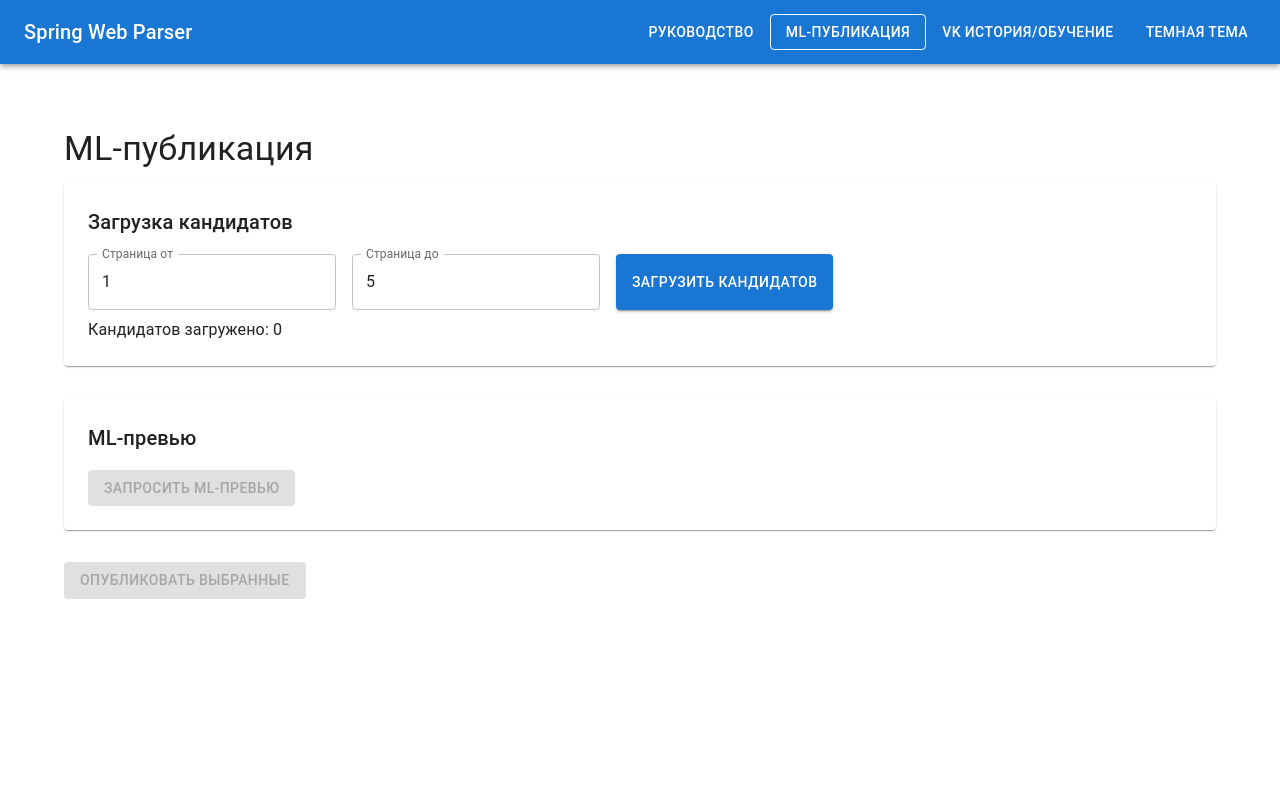
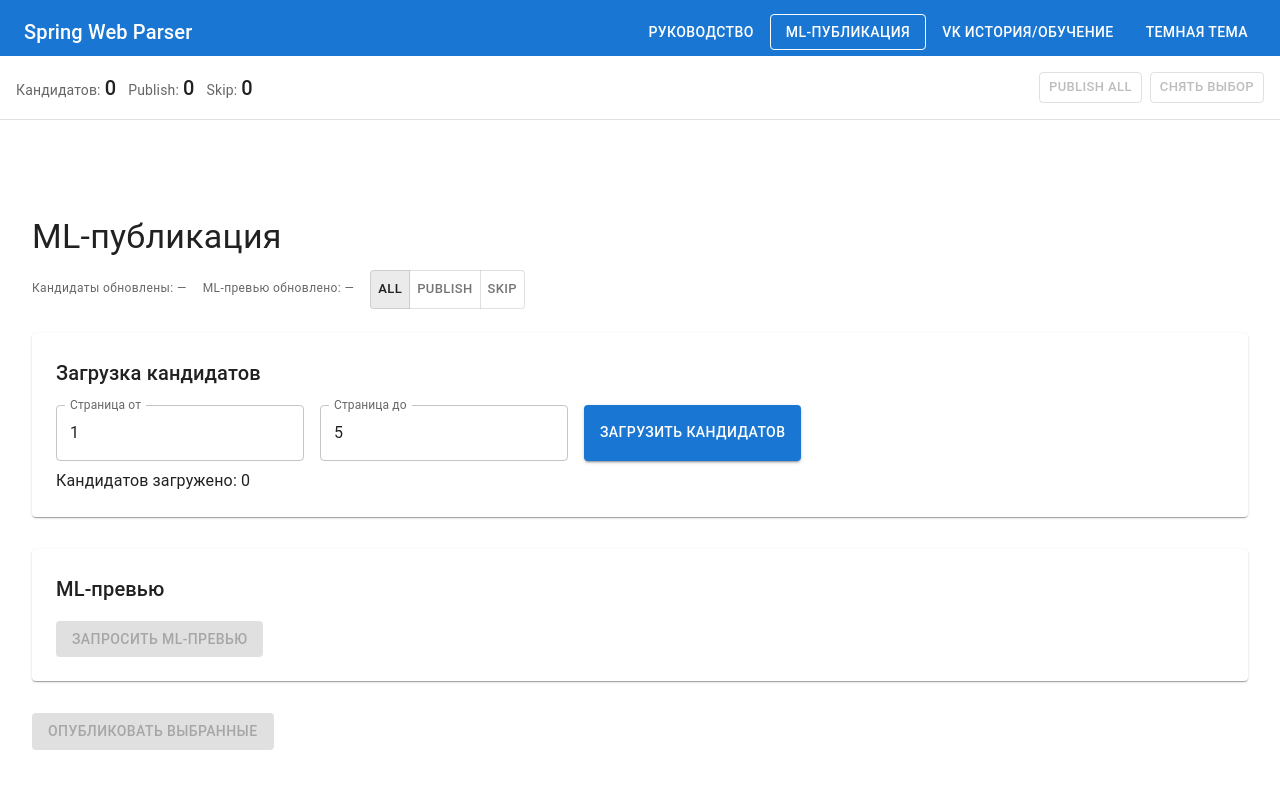
Before and after one commit to tyomakr/SpringWebParser, a React (Create React App) app in the folder ui/: page /ml-publish in a window 1280 px wide. Shown: the top 788 px of the page. Built offline with nearby package versions, Linux system fonts and the light colour scheme.

Commit message:
feat(ui): align fixed headers and finish now-4

```diff
--- a/ui/src/components/MlPublishPage.js
+++ b/ui/src/components/MlPublishPage.js
@@ -1,4 +1,4 @@
-import React, { useState } from "react";
+import React, { useMemo, useState } from "react";
 import { observer } from "mobx-react";
 import { toast } from "react-toastify";
 import {
@@ -9,6 +9,7 @@ import {
     CircularProgress,
     Container,
     FormControlLabel,
+    IconButton,
     Paper,
     Table,
     TableBody,
@@ -18,7 +19,13 @@ import {
     TableRow,
     TextField,
     Typography,
+    Tooltip,
+    ToggleButtonGroup,
+    ToggleButton,
+    useTheme,
+    useScrollTrigger,
 } from "@mui/material";
+import InfoOutlinedIcon from "@mui/icons-material/InfoOutlined";
 import storeFI from "../store/StoreFI";
 import mlPublishService from "../service/mlPublishService";
 
@@ -33,8 +40,34 @@ const MlPublishPage = observer(() => {
     const [commitResult, setCommitResult] = useState(null);
     const [loadingCommit, setLoadingCommit] = useState(false);
     const [commitError, setCommitError] = useState(null);
+    const [lastFetchAt, setLastFetchAt] = useState(null);
+    const [lastPreviewAt, setLastPreviewAt] = useState(null);
+    const [decisionFilter, setDecisionFilter] = useState("ALL");
+
+    const theme = useTheme();
+    const trigger = useScrollTrigger({ disableHysteresis: true, threshold: 0 });
+    const appBarH = theme.mixins.toolbar?.minHeight || 64;
+    const headerH = 64;
+    const headerTop = trigger ? 0 : appBarH;
+
+    const formatTimestamp = (date) =>
+        date ? date.toLocaleTimeString([], { hour: "2-digit", minute: "2-digit", second: "2-digit" }) : "—";
 
     const availableImages = storeFI.webImages.slice();
+    const filteredPreviewItems = useMemo(() => {
+        if (decisionFilter === "ALL") {
+            return previewItems;
+        }
+        return previewItems.filter((item) => item.decision === decisionFilter);
+    }, [previewItems, decisionFilter]);
+    const publishCount = useMemo(
+        () => previewItems.filter((item) => item.publish).length,
+        [previewItems]
+    );
+    const skipCount = useMemo(
+        () => previewItems.length - publishCount,
+        [previewItems, publishCount]
+    );
 
     const handleFetch = async () => {
         if (fromPage > toPage) {
@@ -46,6 +79,7 @@ const MlPublishPage = observer(() => {
         try {
             await storeFI.getWebImagesFromPages(fromPage, toPage);
             toast.success(`Загружено ${storeFI.webImages.length} кандидатов`);
+            setLastFetchAt(new Date());
         } catch (e) {
             toast.error("Не удалось загрузить кандидатов");
         } finally {
@@ -85,6 +119,7 @@ const MlPublishPage = observer(() => {
             } else {
                 setPreviewItems(list);
             }
+            setLastPreviewAt(new Date());
         } catch (err) {
             setPreviewError(err?.message || "Ошибка запроса ML-превью");
             setPreviewItems([]);
@@ -102,6 +137,21 @@ const MlPublishPage = observer(() => {
             };
             return next;
         });
+    };
+
+    const handlePublishAll = (value) => {
+        setPreviewItems((prev) =>
+            prev.map((item) => ({
+                ...item,
+                publish: value,
+            }))
+        );
+    };
+
+    const handleFilterChange = (_event, nextValue) => {
+        if (nextValue) {
+            setDecisionFilter(nextValue);
+        }
     };
 
     const handleCommit = async () => {
@@ -123,10 +173,107 @@ const MlPublishPage = observer(() => {
     };
 
     return (
-        <Container sx={{ py: 4 }}>
+        <>
+            <Box
+                sx={{
+                    position: "fixed",
+                    top: headerTop,
+                    left: 0,
+                    right: 0,
+                    height: headerH,
+                    bgcolor: "background.paper",
+                    borderBottom: 1,
+                    borderColor: "divider",
+                    zIndex: theme.zIndex.appBar - 1,
+                    px: 2,
+                    display: "flex",
+                    alignItems: "center",
+                    justifyContent: "space-between",
+                    gap: 2,
+                    flexWrap: { xs: "wrap", md: "nowrap" },
+                }}
+            >
+                <Box
+                    sx={{
+                        display: "flex",
+                        alignItems: "baseline",
+                        gap: 1.5,
+                        flexWrap: "wrap",
+                    }}
+                >
+                    <Box sx={{ display: "flex", alignItems: "baseline", gap: 0.5 }}>
+                        <Typography variant="body2" color="text.secondary">
+                            Кандидатов:
+                        </Typography>
+                        <Typography variant="h6">{availableImages.length}</Typography>
+                    </Box>
+                    <Box sx={{ display: "flex", alignItems: "baseline", gap: 0.5 }}>
+                        <Typography variant="body2" color="text.secondary">
+                            Publish:
+                        </Typography>
+                        <Typography variant="h6">{publishCount}</Typography>
+                    </Box>
+                    <Box sx={{ display: "flex", alignItems: "baseline", gap: 0.5 }}>
+                        <Typography variant="body2" color="text.secondary">
+                            Skip:
+                        </Typography>
+                        <Typography variant="h6">{skipCount}</Typography>
+                    </Box>
+                </Box>
+                <Box sx={{ display: "flex", gap: 1 }}>
+                    <Button
+                        variant="outlined"
+                        size="small"
+                        disabled={!previewItems.length}
+                        onClick={() => handlePublishAll(true)}
+                    >
+                        Publish all
+                    </Button>
+                    <Button
+                        variant="outlined"
+                        size="small"
+                        disabled={!previewItems.length}
+                        onClick={() => handlePublishAll(false)}
+                    >
+                        Снять выбор
+                    </Button>
+                </Box>
+            </Box>
+
+            <Container
+                maxWidth={false}
+                disableGutters
+                sx={{ pt: `${appBarH + headerH}px`, px: 2, pb: 4 }}
+            >
                 <Typography variant="h4" gutterBottom>
                     ML-публикация
                 </Typography>
+                <Box
+                    sx={{
+                        display: "flex",
+                        flexWrap: "wrap",
+                        gap: 2,
+                        alignItems: "center",
+                        mb: 3,
+                    }}
+                >
+                    <Typography variant="caption" color="text.secondary">
+                        Кандидаты обновлены: {formatTimestamp(lastFetchAt)}
+                    </Typography>
+                    <Typography variant="caption" color="text.secondary">
+                        ML-превью обновлено: {formatTimestamp(lastPreviewAt)}
+                    </Typography>
+                    <ToggleButtonGroup
+                        size="small"
+                        value={decisionFilter}
+                        exclusive
+                        onChange={handleFilterChange}
+                    >
+                        <ToggleButton value="ALL">All</ToggleButton>
+                        <ToggleButton value="PUBLISH">Publish</ToggleButton>
+                        <ToggleButton value="SKIP">Skip</ToggleButton>
+                    </ToggleButtonGroup>
+                </Box>
 
                 <Paper sx={{ p: 3, mb: 4 }}>
                 <Typography variant="h6">Загрузка кандидатов</Typography>
@@ -187,7 +334,15 @@ const MlPublishPage = observer(() => {
                                 </TableRow>
                             </TableHead>
                             <TableBody>
-                                {previewItems.map((item, index) => (
+                                {filteredPreviewItems.map((item) => {
+                                    const originalIndex = previewItems.findIndex(
+                                        (candidate) => candidate.id === item.id
+                                    );
+                                    if (originalIndex === -1) {
+                                        return null;
+                                    }
+
+                                    return (
                                         <TableRow key={item.id}>
                                             <TableCell>
                                                 <img
@@ -198,13 +353,31 @@ const MlPublishPage = observer(() => {
                                             </TableCell>
                                             <TableCell>{item.score.toFixed(3)}</TableCell>
                                             <TableCell>{item.decision}</TableCell>
-                                        <TableCell>{item.reason}</TableCell>
+                                            <TableCell>
+                                                <Box
+                                                    sx={{
+                                                        display: "flex",
+                                                        alignItems: "center",
+                                                        gap: 1,
+                                                        maxWidth: 260,
+                                                    }}
+                                                >
+                                                    <Typography variant="body2" noWrap>
+                                                        {item.reason}
+                                                    </Typography>
+                                                    <Tooltip title={item.reason}>
+                                                        <IconButton size="small">
+                                                            <InfoOutlinedIcon fontSize="inherit" />
+                                                        </IconButton>
+                                                    </Tooltip>
+                                                </Box>
+                                            </TableCell>
                                             <TableCell>
                                                 <FormControlLabel
                                                     control={
                                                         <Checkbox
                                                             checked={item.publish}
-                                                        onChange={() => handleTogglePublish(index)}
+                                                            onChange={() => handleTogglePublish(originalIndex)}
                                                             size="small"
                                                         />
                                                     }
@@ -212,7 +385,8 @@ const MlPublishPage = observer(() => {
                                                 />
                                             </TableCell>
                                         </TableRow>
-                                ))}
+                                    );
+                                })}
                             </TableBody>
                         </Table>
                     </TableContainer>
@@ -236,6 +410,7 @@ const MlPublishPage = observer(() => {
                 )}
             </Box>
         </Container>
+        </>
     );
 });
 
--- a/ui/src/pages/VkHistoryTrainingPage.jsx
+++ b/ui/src/pages/VkHistoryTrainingPage.jsx
@@ -17,6 +17,8 @@ import {
   TableHead,
   TableRow,
   Typography,
+  useTheme,
+  useScrollTrigger,
 } from "@mui/material";
 import vkHistoryService from "../service/vkHistoryService";
 
@@ -25,6 +27,16 @@ export default function VkHistoryTrainingPage() {
   const [loading, setLoading] = useState(false);
   const [error, setError] = useState(null);
   const [rows, setRows] = useState([]);
+  const [lastLoadedAt, setLastLoadedAt] = useState(null);
+
+  const theme = useTheme();
+  const trigger = useScrollTrigger({ disableHysteresis: true, threshold: 0 });
+  const appBarH = theme.mixins.toolbar?.minHeight || 64;
+  const headerH = 64;
+  const headerTop = trigger ? 0 : appBarH;
+
+  const formatTimestamp = (date) =>
+    date ? date.toLocaleTimeString([], { hour: "2-digit", minute: "2-digit", second: "2-digit" }) : "—";
 
   const load = async (trainingOnly) => {
     setLoading(true);
@@ -34,6 +46,7 @@ export default function VkHistoryTrainingPage() {
         ? await vkHistoryService.training()
         : await vkHistoryService.entries();
       setRows(res.data || []);
+      setLastLoadedAt(new Date());
     } catch (e) {
       setError(e?.message || "Ошибка загрузки");
       setRows([]);
@@ -74,13 +87,27 @@ export default function VkHistoryTrainingPage() {
   }, [rows]);
 
   return (
-    <Container sx={{ py: 4 }}>
-      <Typography variant="h4" gutterBottom>
-        История VK / Обучающий датасет
-      </Typography>
-
-      <Paper sx={{ p: 2, mb: 2 }}>
-        <Box sx={{ display: "flex", gap: 2, alignItems: "center", flexWrap: "wrap" }}>
+    <>
+      <Box
+        sx={{
+          position: "fixed",
+          top: headerTop,
+          left: 0,
+          right: 0,
+          height: headerH,
+          bgcolor: "background.paper",
+          borderBottom: 1,
+          borderColor: "divider",
+          zIndex: theme.zIndex.appBar - 1,
+          px: 2,
+          display: "flex",
+          alignItems: "center",
+          justifyContent: "space-between",
+          gap: 2,
+          flexWrap: { xs: "wrap", md: "nowrap" },
+        }}
+      >
+        <Box sx={{ display: "flex", alignItems: "center", gap: 2, flexWrap: "wrap" }}>
           <FormControlLabel
             control={
               <Switch
@@ -88,16 +115,28 @@ export default function VkHistoryTrainingPage() {
                 onChange={(e) => setOnlyTraining(e.target.checked)}
               />
             }
-            label="Показывать только записи для обучения"
+            label="Только обучение"
           />
-          <Button variant="outlined" onClick={() => load(onlyTraining)} disabled={loading}>
-            Обновить
-          </Button>
-          <Typography variant="body2" sx={{ ml: "auto" }}>
+          <Typography variant="body2" color="text.secondary">
             Всего: {totals.total} · Для обучения: {totals.training}
           </Typography>
+          <Typography variant="caption" color="text.secondary">
+            Обновлено: {formatTimestamp(lastLoadedAt)}
+          </Typography>
         </Box>
-      </Paper>
+        <Button variant="outlined" onClick={() => load(onlyTraining)} disabled={loading}>
+          Обновить
+        </Button>
+      </Box>
+
+      <Container
+        maxWidth={false}
+        disableGutters
+        sx={{ pt: `${appBarH + headerH}px`, px: 2, pb: 4 }}
+      >
+        <Typography variant="h4" gutterBottom>
+          История VK / Обучающий датасет
+        </Typography>
 
       {loading && <LinearProgress />}
 
@@ -160,6 +199,7 @@ export default function VkHistoryTrainingPage() {
           </TableBody>
         </Table>
       </TableContainer>
-    </Container>
+      </Container>
+    </>
   );
 }
```
Lines whose indentation alone changed are shown as unchanged.
